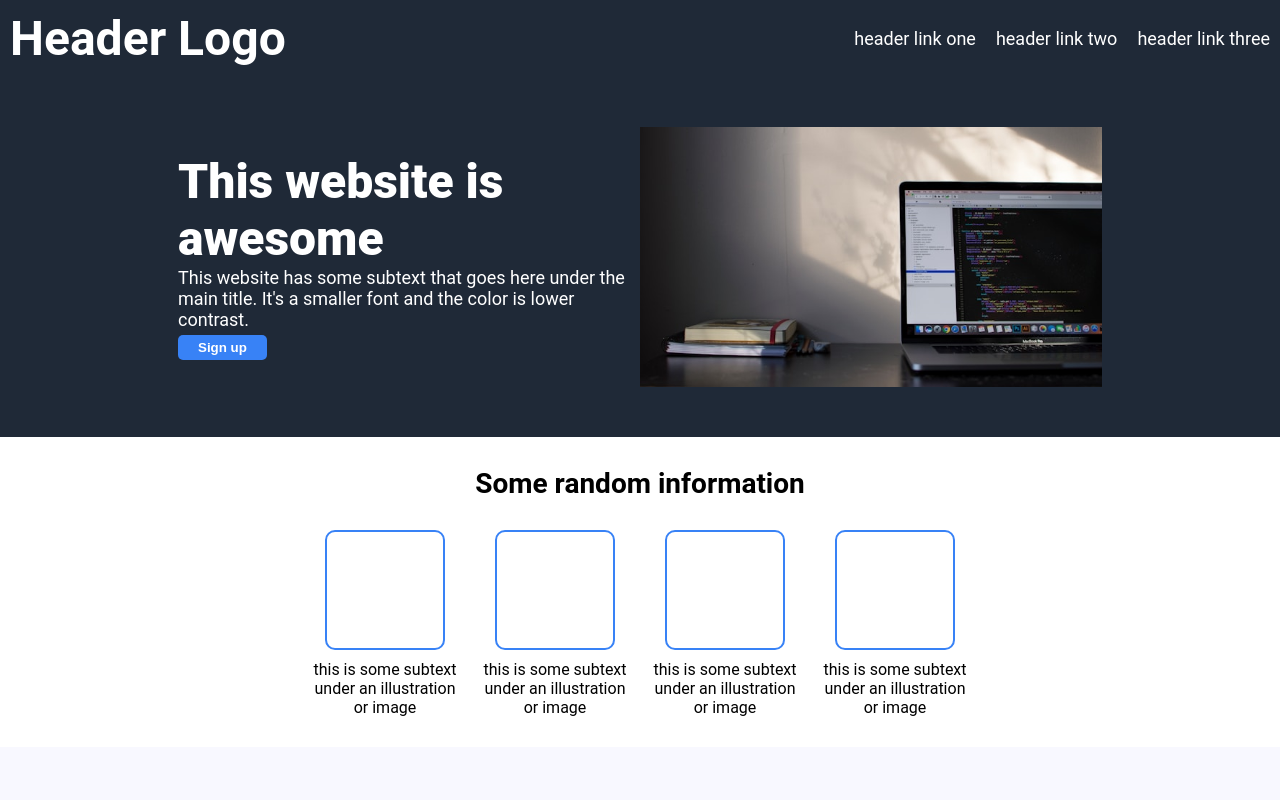
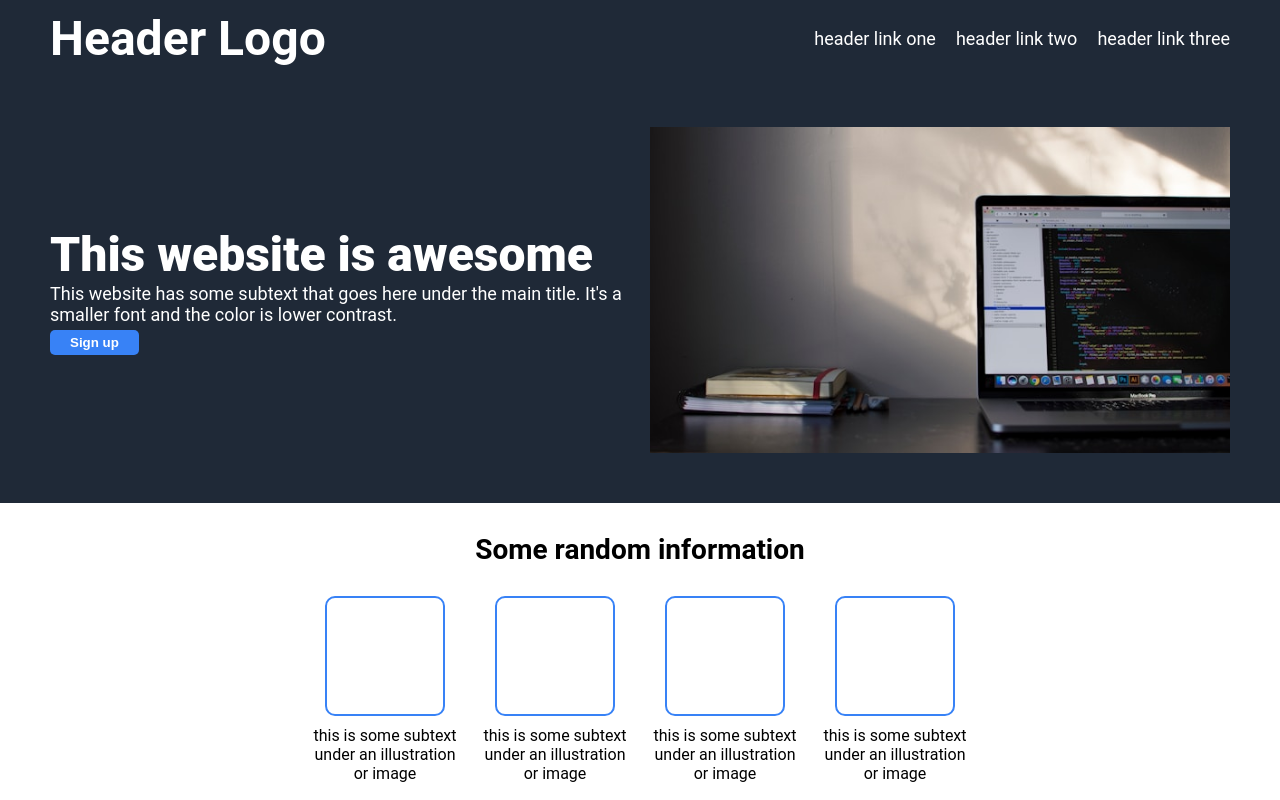
Before and after one commit to luiwebdev/landing-page, a plain HTML site: page index.html in a window 1280 px wide. Shown: the top 800 px of the page. Drawn offline with Linux system fonts and the light colour scheme.

Commit message:
Fix width on header, hero and signup

```diff
--- a/index.html
+++ b/index.html
@@ -11,6 +11,9 @@
 <body>
 
     <div class="header">
+
+        <div class="header-container">
+
 
             <div class="title">
                 <h1>Header Logo</h1>
@@ -28,6 +31,7 @@
                         <a href="#">header link three</a>
                     </li>
                 </ul>
+            </div>
         </div>
 
     </div>
--- a/style.css
+++ b/style.css
@@ -17,6 +17,15 @@ a {
     text-decoration: none;
 }
 
+/* MAX WIDTH */
+
+.header-container,
+.hero-container,
+.signup-container {
+    max-width: 1200px;
+    margin: auto;
+}
+
 /* COLORS */
 
 .header,
@@ -27,11 +36,12 @@ a {
 
 }
 
-.header {
+.header-container {
     padding: 10px;
     display: flex;
     justify-content: space-between;
     align-items: center;
+
 
     font-size: 18px
 }
@@ -47,19 +57,12 @@ a {
 
 /* HERO */
 
-.hero {
-    display: flex;
-    justify-content: center;
-    align-items: center;
-    gap: 20px;
-}
-
 .hero-container {
-    max-width: 80%;
-    padding: 50px;
+    padding: 50px 10px;
     display: flex;
     align-items: center;
     justify-content: space-between;
+    gap: 20px;
 }
 
 .hero-content,
@@ -161,8 +164,6 @@ a {
 }
 
 .signup-container {
-    max-width: 80%;
-    margin: auto;
     background-color: #3882F6;
     padding: 20px 50px;
     color: white;
```
Lines whose indentation alone changed are shown as unchanged.
